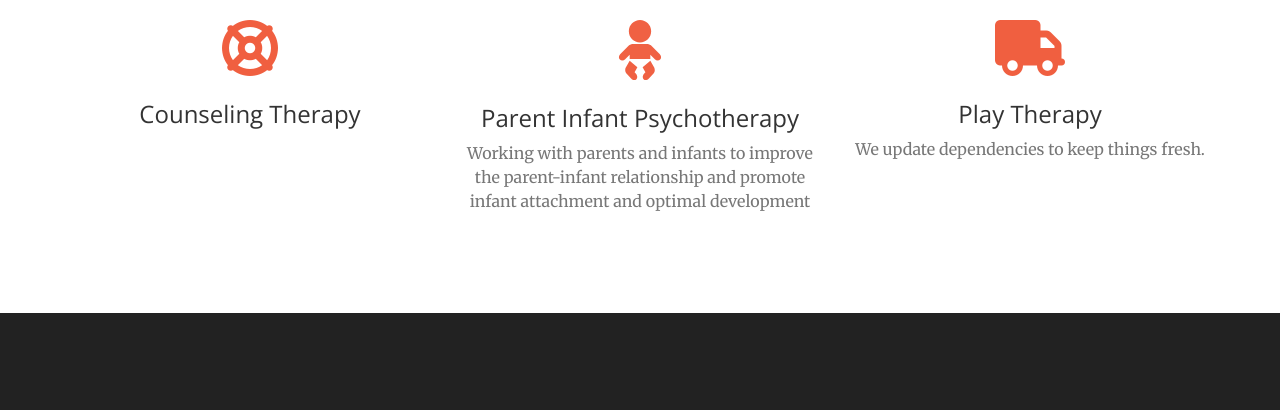
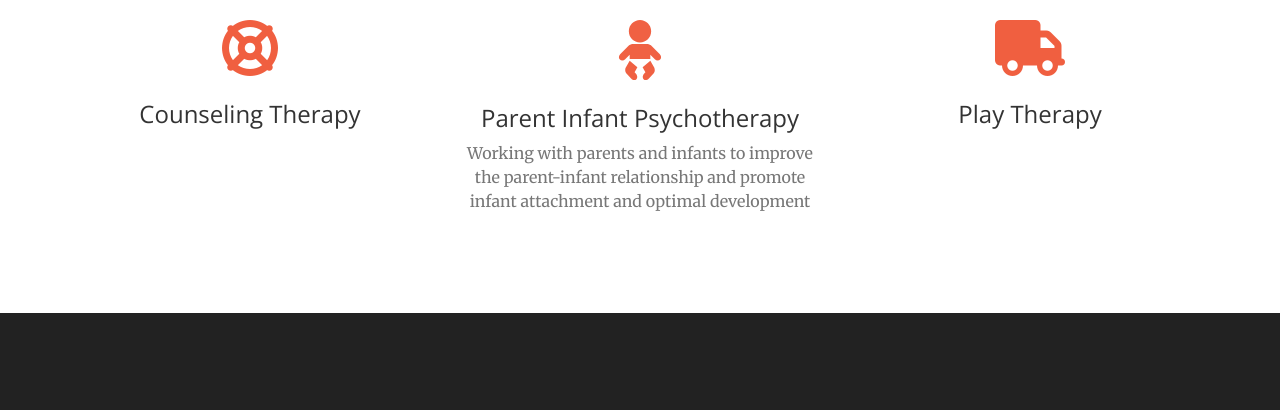
Before and after one commit to pacomendes/leandra, a website: page index.html in a window 1280 px wide. Shown: the part 1640-2050 px from the top of the page. Drawn offline with nearby package versions, Linux system fonts and the light colour scheme.

Commit message:
Play description

```diff
--- a/index.html
+++ b/index.html
@@ -135,7 +135,7 @@
                     <div class="service-box">
                         <i class="fa fa-4x fa-truck text-primary sr-icons"></i>
                         <h3>Play Therapy</h3>
-                        <p class="text-muted">We update dependencies to keep things fresh.</p>
+                        <p class="text-muted"></p>
                     </div>
                 </div>
             </div>
```
